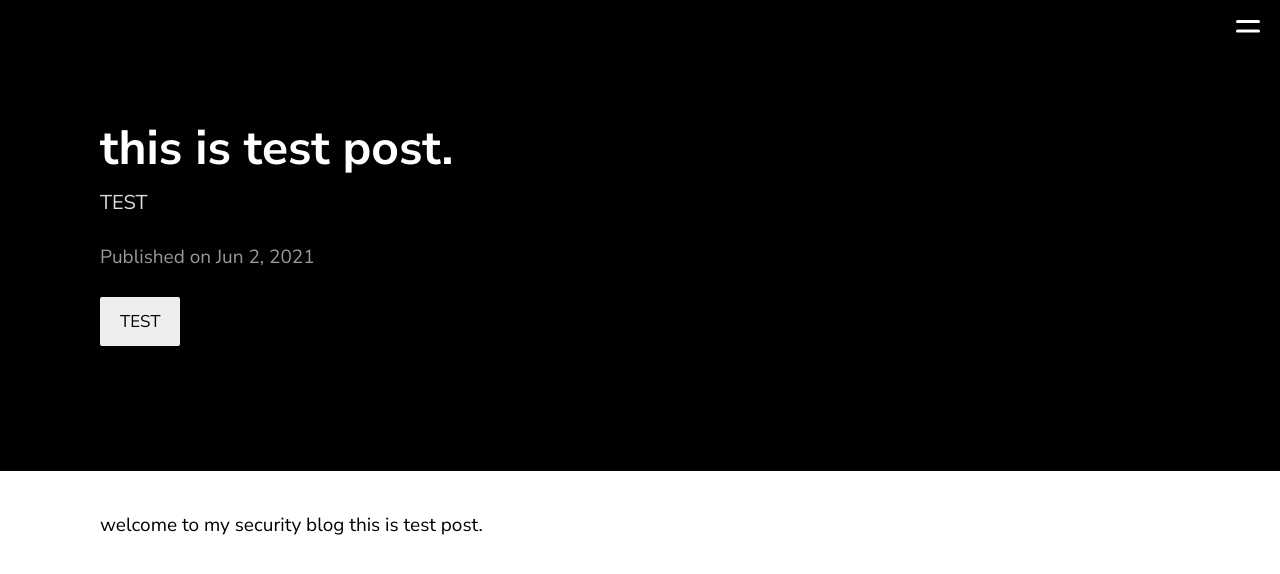
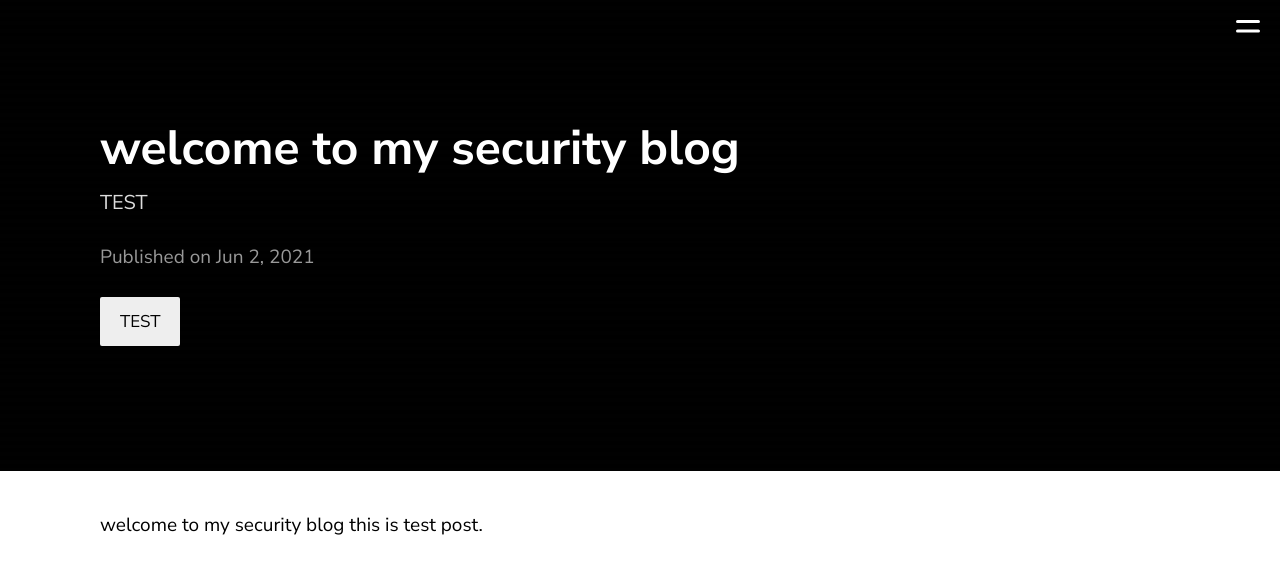
Before and after one commit to Developers-Official/hackintoanetwork.github.io, a Jekyll site: the page built from _posts/2021-06-02-TEST-02.markdown, in a window 1280 px wide. Shown: the top 574 px of the page. Built offline with Jekyll 4.4.1, drawn with Linux system fonts in a browser that asks for light colours.

Commit message:
Update 2021-06-02-TEST-02.markdown

```diff
--- a/_posts/2021-06-02-TEST-02.markdown
+++ b/_posts/2021-06-02-TEST-02.markdown
@@ -1,6 +1,6 @@
 ---
 layout: post
-title:  "this is test post."
+title:  "welcome to my security blog"
 description: TEST
 date:   2021-06-02 00:00:00
 categories: TEST
```
